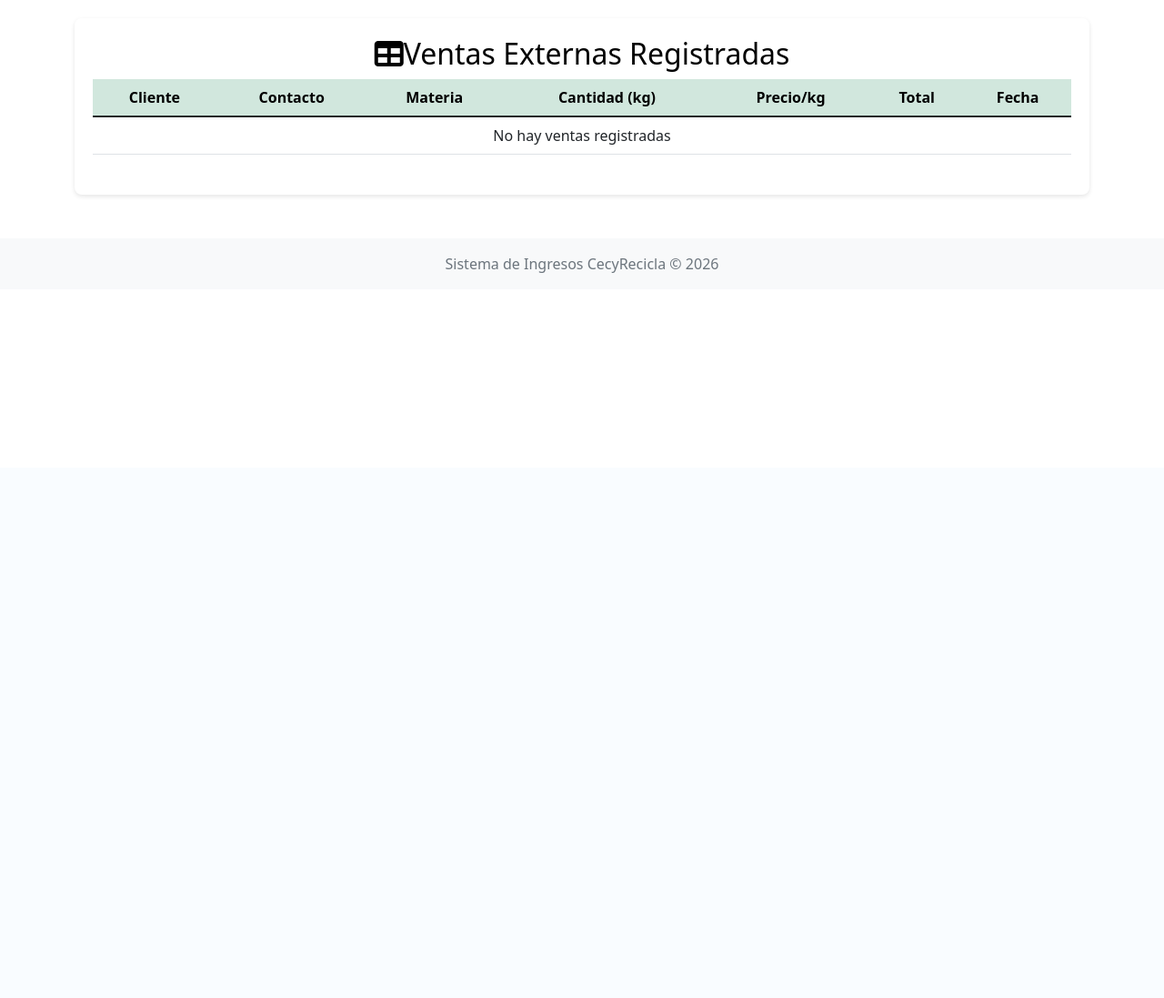
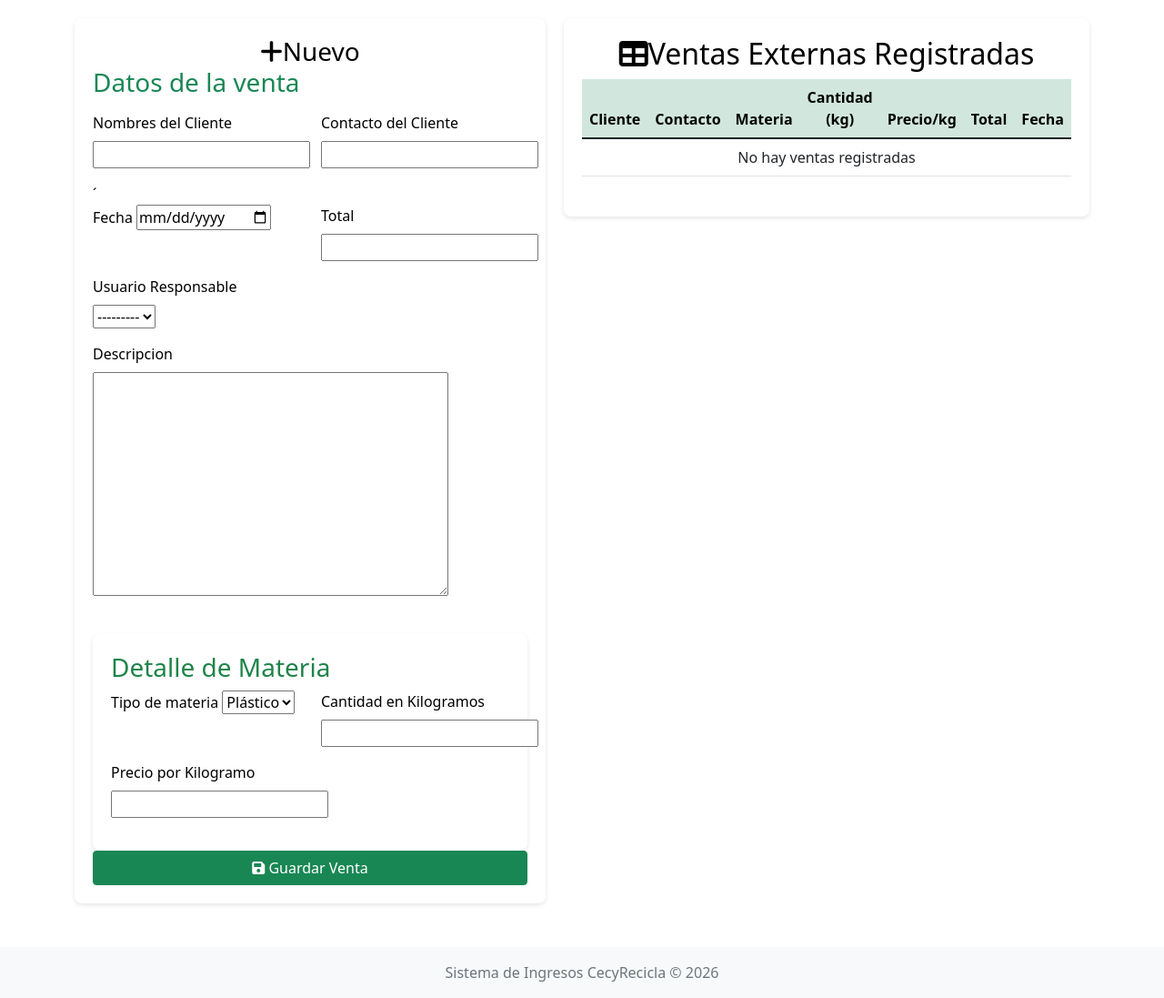
Before and after one commit to goba080428hhgnrla-eng/recicla_cecytem, a Django app: page /venta-externa/ in a window 1280 px wide. Shown: the part 286-1383 px from the top of the page at 91% size. Before the commit the page ends 586 px from the top, so only its background shows below. Run offline with Django 5.2, Linux system fonts and the light colour scheme; data that the repository does not hold is empty.

Commit message:
Actualizacion Ingreosos Cambio de estilos

```diff
--- a/CecyRe/Templates/Ingresos/ventas_externas.html
+++ b/CecyRe/Templates/Ingresos/ventas_externas.html
@@ -26,7 +26,84 @@
 
     {% csrf_token %}
 
+ <div id="exdatos1">
+ <h3 class="text-center mb-0"><i class="fa-solid fa-plus"></i>Nuevo</h3>
 
+    <h3 class="text-success mb-3">Datos de la venta</h3>
+
+    <form method="POST">
+        {% csrf_token %}
+        <!-- Fila 1: Cliente y Contacto -->
+          <div class="row">
+                        <div class="col-md-6 mb-3">
+                            <label class="form-label">Nombres del Cliente</label>
+                            {{ form.cliente_nombre }}
+                        </div>
+                        <div class="col-md-6 mb-3">
+                        <label class="form-label">Contacto del Cliente</label>
+                        {{ form.cliente_contacto }}
+                        </div>
+                    </div>
+
+
+
+        <!-- Fila 2: Total y Fecha -->´
+         <div class="row">
+                        <div class="col-md-6 mb-3">
+                            <label class="form-label">Fecha</label>
+                            {{ form.fecha }}
+                        </div>
+                        <div class="col-md-6 mb-3">
+                        <label class="form-label">Total</label>
+                       {{ form.total }}
+                        </div>
+                        </div>
+
+        <!-- Usuario -->
+         <div class="row">
+                        <div class="col-md-6 mb-3">
+                            <label class="form-label">Usuario Responsable</label>
+                            {{ form.id_usuario }}
+                        </div>
+                        </div>
+
+        <!-- Descripción -->
+         <div class="row">
+                        <div class="col-md-6 mb-3">
+                            <label class="form-label">Descripcion</label>
+                           {{ form.descripcion }}
+                        </div>
+                        </div>
+
+
+        <div id="exdatos2">
+        <h3 style="color:#1e8449">Detalle de Materia</h3>
+        <div class="row">
+                        <div class="col-md-6 mb-3">
+                            <label class="form-label">Tipo de materia</label>
+                            {{ form.materia }}
+                        </div>
+                        <div class="col-md-6 mb-3">
+                        <label class="form-label">Cantidad en Kilogramos</label>
+                       {{ form.cantidad_kg }}
+                        </div>
+                        </div>
+                        <div class="col-md-6 mb-3">
+                            <label class="form-label">Precio por Kilogramo</label>
+                            {{ form.precio_kg }}
+                        </div>
+
+    </div>
+
+        <!-- Botón -->
+        <div class="d-grid">
+            <button type="submit" class="btn btn-success">
+                <i class="fas fa-save"></i> Guardar Venta
+            </button>
+        </div>
+
+    </form>
+</div>
 
     <div id="divdash3" style="width:100%; height: 100%;">
         <div class="eco-card mb-4">
--- a/CecyRe/applications/Ingresos/forms.py
+++ b/CecyRe/applications/Ingresos/forms.py
@@ -22,8 +22,6 @@ class VentaExternaCLAS(forms.Form):
     ])
     cantidad_kg = forms.DecimalField(max_digits=10, decimal_places=2)
     precio_kg = forms.DecimalField(max_digits=10, decimal_places=2)
-    subtotal = forms.DecimalField(max_digits=10, decimal_places=2)
-
 # formularios de gastos
 class GastosClass(forms.Form):
     concepto = forms.CharField(widget=forms.Textarea)
--- a/CecyRe/applications/Ingresos/views.py
+++ b/CecyRe/applications/Ingresos/views.py
@@ -113,7 +113,7 @@ class DashAdminCLAS(CreateView):
 class VentaExternaView(FormView):
     template_name = "Ingresos/ventas_externas.html"
     form_class = VentaExternaCLAS
-    success_url = reverse_lazy('ventaexterna')
+    success_url = reverse_lazy('Ingresos:ventaexterna')
 
     def form_valid(self, form):
         usuario = form.cleaned_data['id_usuario']
@@ -158,7 +158,8 @@ class VentaExternaView(FormView):
 class GastosCLAS(FormView):
     template_name = "Ingresos/registro_gasto.html"
     form_class = GastosClass
-    success_url = reverse_lazy('registrogasto')
+    success_url = reverse_lazy('Ingresos:registrogasto')
+
 
     def form_valid(self, form):
         data = form.cleaned_data
@@ -168,7 +169,6 @@ class GastosCLAS(FormView):
             fecha=data['fecha'],
             descripcion=data['descripcion'],
             id_categoria_gasto=data['id_categoria_gasto'],
-            factura_adjunto=data['factura_adjunto'],
             id_usuario=data['id_usuario'],
         )
         return super().form_valid(form)
--- a/CecyRe/static/IngresosCSS/estilos_ingresos.css
+++ b/CecyRe/static/IngresosCSS/estilos_ingresos.css
@@ -191,18 +191,16 @@
 #exdatos1 {
     width: 100%;
     height: 100%;;
-    background: #122a56;
-    color:#ffff;
+    color:#000000;
     padding: 20px;
     border-radius: 8px;
     box-shadow: 0 2px 5px rgba(0,0,0,0.1);
      margin-top: 20px;
 }
  #exdatos2 {
-    width: 95%;
-    height: 200px;
-    background: #122a56;
-    color:#ffff;
+    width: 100%;
+    height: 100%;
+    color:#000000;
     padding: 20px;
     border-radius: 8px;
     box-shadow: 0 2px 5px rgba(0,0,0,0.1);
```
Also changed, not shown: CecyRe/Templates/Ingresos/registro_gasto.html (+1 -16 lines), CecyRe/applications/MarketPlace/migrations/0005_merge_20260118_2106.py (added), CecyRe/applications/MarketPlace/migrations/0006_rename_teléfono_usuario_telefono.py (added).
